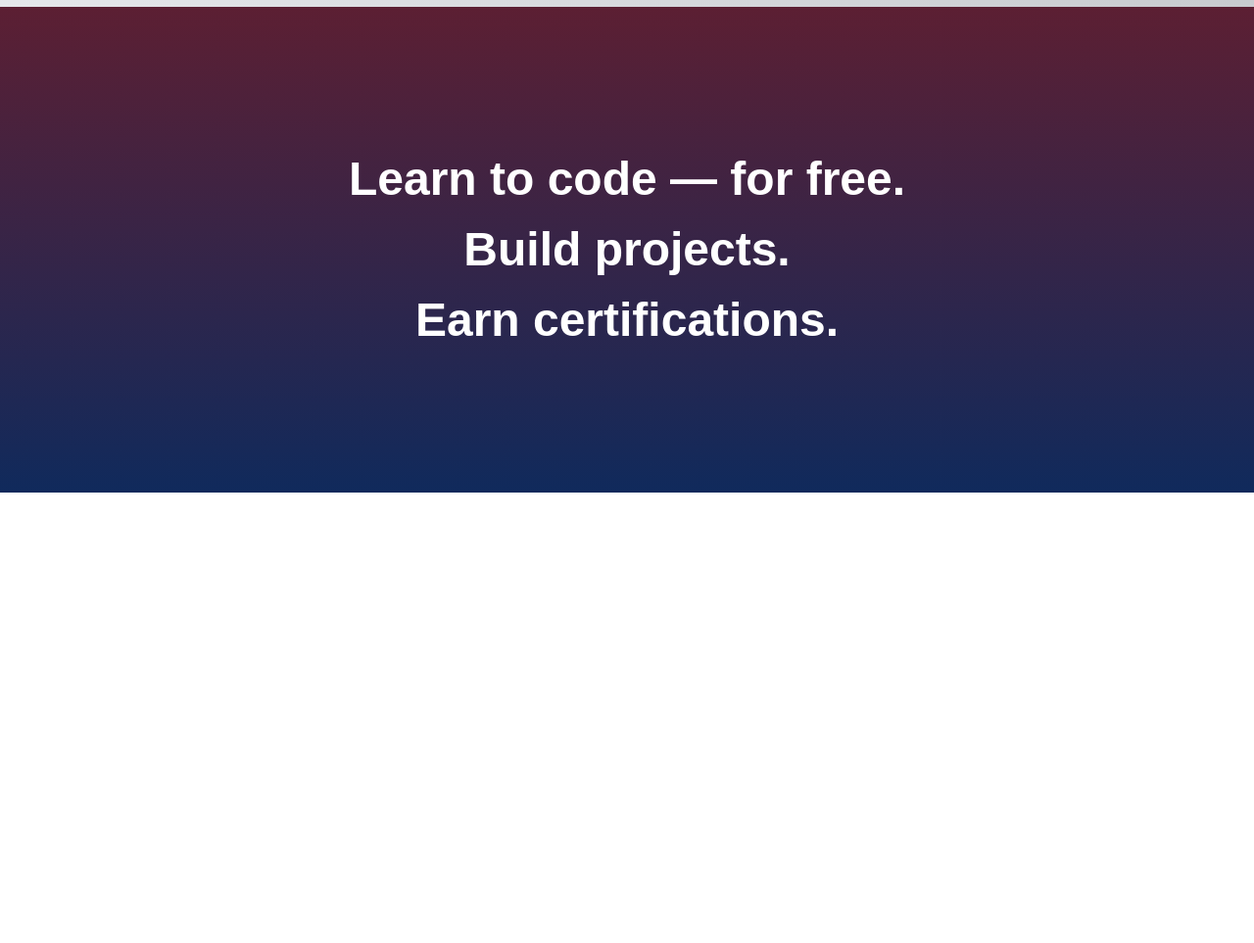
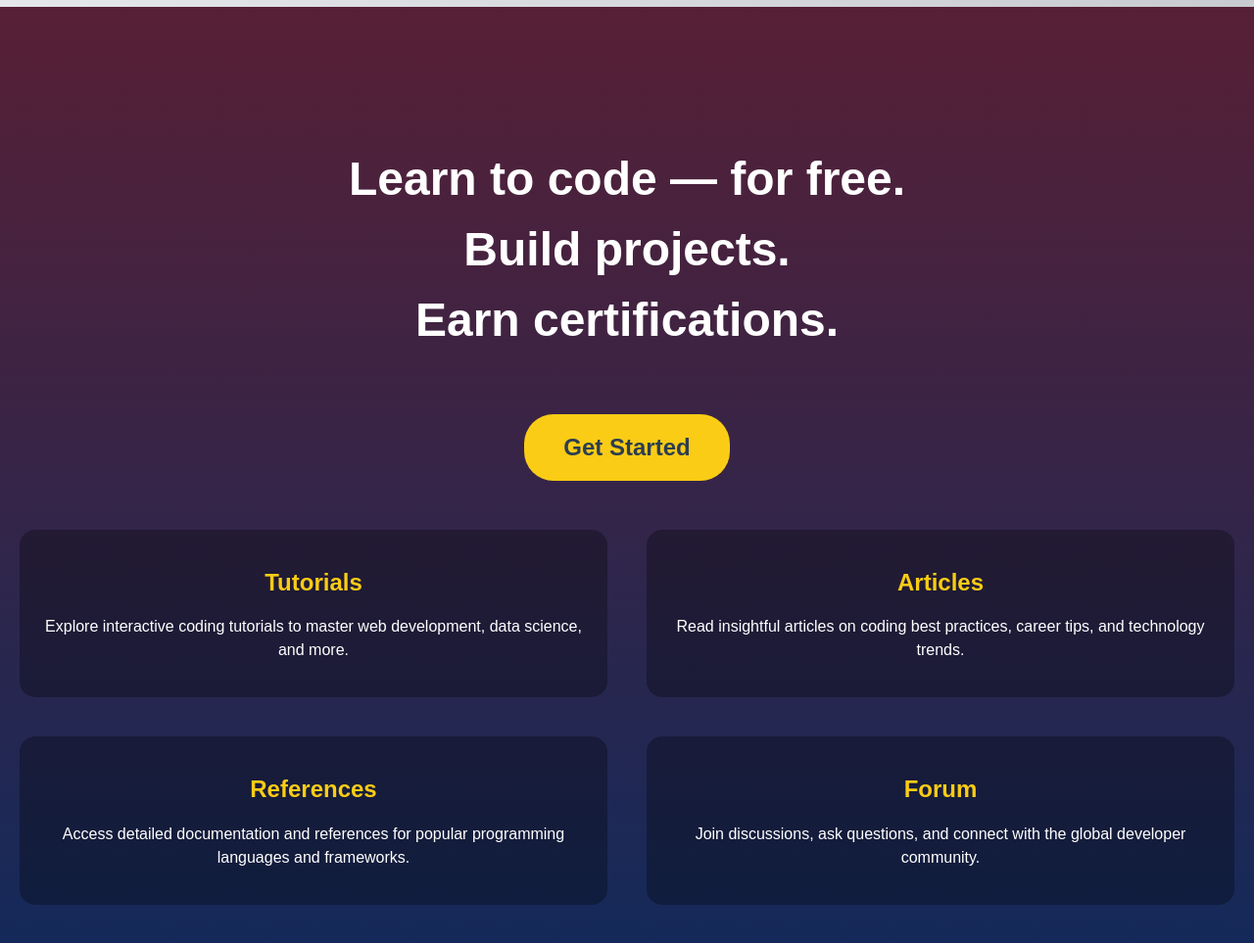
Before and after one commit to AmoghD-21/Frontend_Frontier_competition, a plain HTML site: page index.html in a window 1280 px wide. Shown: the part 53-1016 px from the top of the page at 98% size. Before the commit the page ends 800 px from the top, so only its background shows below. Drawn offline with Linux system fonts and the light colour scheme.

Commit message:
Update Hero Section

```diff
--- a/css/style.css
+++ b/css/style.css
@@ -4,14 +4,72 @@ body {
     font-family: Arial, sans-serif;
   }
 
+  .dark-theme {
+    background: linear-gradient(to bottom, rgba(92, 31, 51, 1), rgba(16, 42, 92, 1));
+    color: #ffffff;
+  }
+
+  .light-theme {
+    background: #ffffff;
+    color: #2c3e50;
+  }
+
   .hero {
-    background: linear-gradient(to bottom, rgba(92, 31, 51, 1), rgba(16, 42, 92, 1));
     text-align: center;
     padding: 100px 20px;
   }
 
   .hero h1 {
     font-size: 48px;
-    color: #ffffff;
     line-height: 1.5;
   }
+
+  .get-started-btn {
+    background-color: #facc15;
+    color: #2c3e50;
+    border: none;
+    padding: 20px 40px;
+    font-size: 24px;
+    border-radius: 30px;
+    margin-top: 20px;
+    cursor: pointer;
+    font-weight: bold;
+    transition: background-color 0.3s ease;
+  }
+
+  .get-started-btn:hover {
+    background-color: #eab308;
+  }
+
+  /* Info Section */
+  .info-section {
+    display: grid;
+    grid-template-columns: repeat(2, 1fr);
+    gap: 40px;
+    margin-top: 50px;
+  }
+
+  .info-card {
+    background-color: rgba(0, 0, 0, 0.3);
+    padding: 20px;
+    border-radius: 16px;
+    transition: transform 0.3s ease, box-shadow 0.3s ease;
+  }
+
+  .light-theme .info-card {
+    background-color: #f3f4f6;
+  }
+
+  .info-card h2 {
+    color: #facc15;
+  }
+
+  .info-card p {
+    font-size: 16px;
+    line-height: 1.5;
+  }
+
+  .info-card:hover {
+    transform: translateY(-10px);
+    box-shadow: 0 15px 30px rgba(0, 0, 0, 0.4);
+  }
--- a/index.html
+++ b/index.html
@@ -9,7 +9,7 @@
   <link rel="stylesheet" href="../css/responsive.css" />
   <title>FreeCamp Navbar</title>
 </head>
-<body>
+<body class="dark-theme">
   <!-- Header Section -->
   <header>
     <!-- Navbar Partial -->
@@ -19,6 +19,27 @@
   <!-- Hero Section -->
   <section class="hero">
     <h1>Learn to code — for free.<br />Build projects.<br />Earn certifications.</h1>
+    <button class="get-started-btn">Get Started</button>
+
+    <!-- Information Section -->
+    <div class="info-section">
+      <div class="info-card">
+        <h2>Tutorials</h2>
+        <p>Explore interactive coding tutorials to master web development, data science, and more.</p>
+      </div>
+      <div class="info-card">
+        <h2>Articles</h2>
+        <p>Read insightful articles on coding best practices, career tips, and technology trends.</p>
+      </div>
+      <div class="info-card">
+        <h2>References</h2>
+        <p>Access detailed documentation and references for popular programming languages and frameworks.</p>
+      </div>
+      <div class="info-card">
+        <h2>Forum</h2>
+        <p>Join discussions, ask questions, and connect with the global developer community.</p>
+      </div>
+    </div>
   </section>
 
   <script src="js/utils.js"></script>
--- a/js/script.js
+++ b/js/script.js
@@ -4,13 +4,13 @@ document.addEventListener('DOMContentLoaded', function() {
       .then(response => response.text())
       .then(data => {
         document.getElementById('navbar').innerHTML = data;
+        const menuDropdown = document.querySelector('.menu-dropdown');
+        const themeToggleOption = document.createElement('li');
+        themeToggleOption.textContent = 'Toggle Light Theme';
+        themeToggleOption.onclick = () => {
+          document.body.classList.toggle('light-theme');
+          document.body.classList.toggle('dark-theme');
+        };
+        menuDropdown.appendChild(themeToggleOption);
       });
   });
-
-
-  /* js/components.js */
-  // Component-specific JS if needed
-
-
-  /* js/utils.js */
-  // Utility functions can be added here
--- a/partials/navbar.html
+++ b/partials/navbar.html
@@ -8,7 +8,7 @@
     <!-- Logo/Brand Name -->
     <div class="brand">
       FreeCamp
-      <img src="../images/logo.jpg" alt="FreeCamp Logo" class="logo" />
+      <img src="images/logo.png" alt="FreeCamp Logo" class="logo" />
     </div>
 
     <!-- Navigation Buttons -->
@@ -21,6 +21,7 @@
           <a href="#">Reference</a>
           <a href="#">Articles</a>
           <a href="#">Forum</a>
+          <a href="#">Compiler</a>
         </div>
       </div>
 
```
Also changed, not shown: css/components.css (line endings or trailing spaces).
